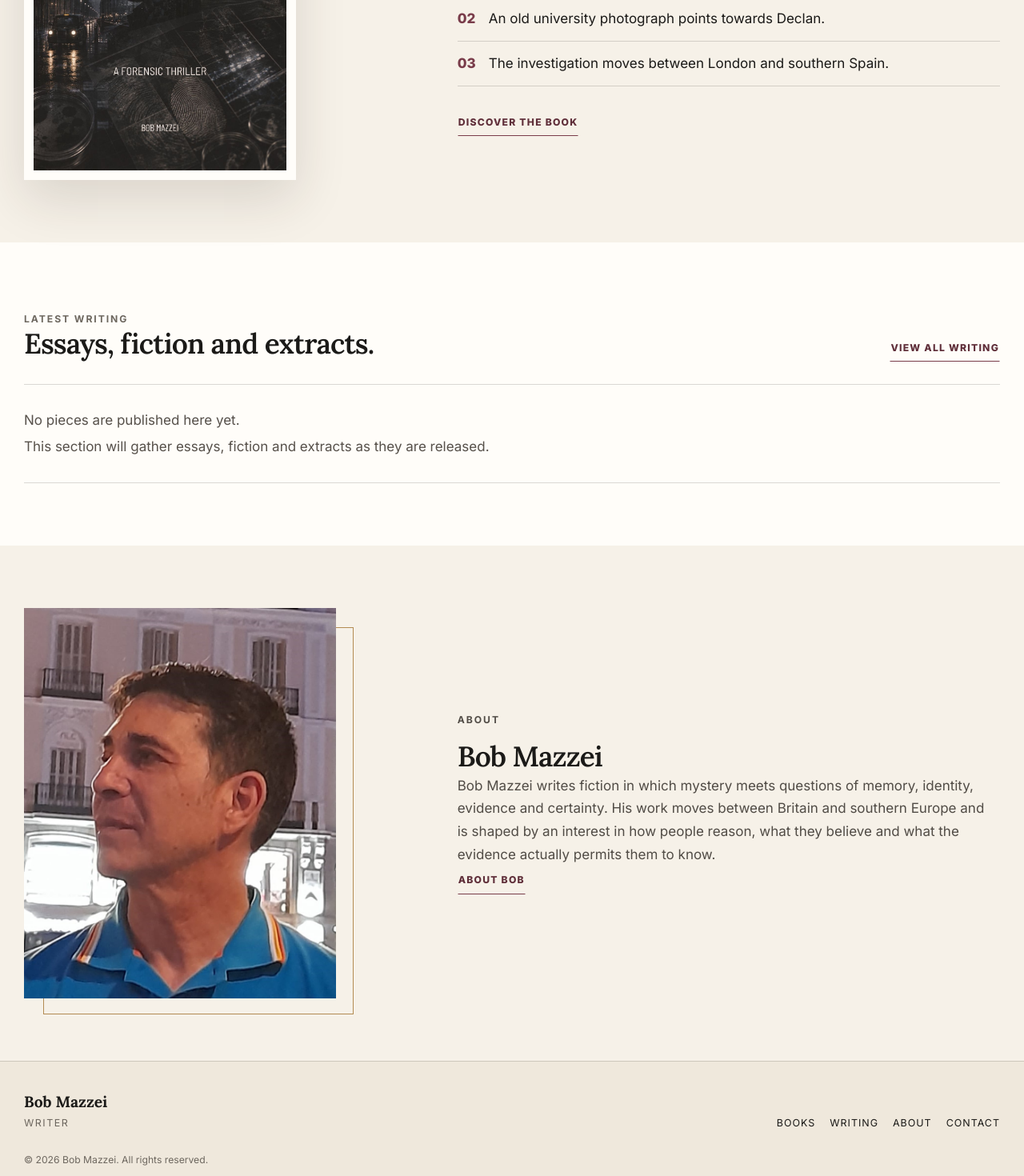
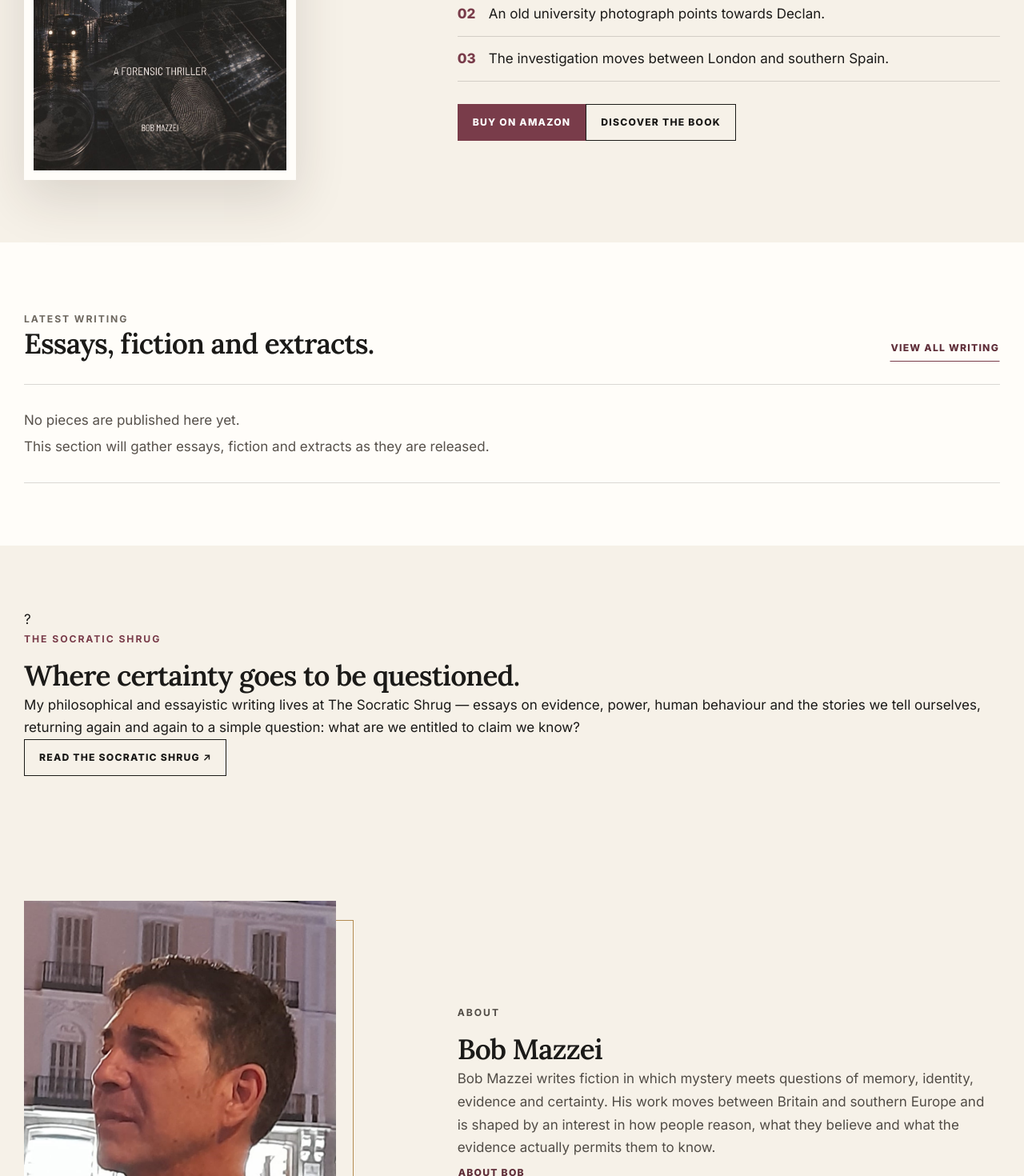
Before and after one commit to hubsienda/bobuk, a Next.js app: page / in a window 1280 px wide. Shown: the part 1360-2830 px from the top of the page at 80% size. Built offline with nearby package versions, Linux system fonts and the light colour scheme.

Commit message:
Add Amazon and Socratic Shrug homepage sections

```diff
--- a/src/app/page.tsx
+++ b/src/app/page.tsx
@@ -3,6 +3,7 @@ import { BookCover } from '@/components/BookCover'
 import { ButtonLink } from '@/components/ButtonLink'
 import { WritingList } from '@/components/WritingList'
 import { declan } from '@/data/books'
+import { site } from '@/data/site'
 import { getAllWriting } from '@/lib/writing'
 
 export default async function HomePage() {
@@ -50,7 +51,10 @@ export default async function HomePage() {
               <div className="feature-point"><span>02</span><span>An old university photograph points towards Declan.</span></div>
               <div className="feature-point"><span>03</span><span>The investigation moves between London and southern Spain.</span></div>
             </div>
-            <ButtonLink href="/books/declans-lost-race/" variant="text">Discover the book</ButtonLink>
+            <div className="action-group">
+              {declan.amazonUrl && <ButtonLink href={declan.amazonUrl}>Buy on Amazon</ButtonLink>}
+              <ButtonLink href="/books/declans-lost-race/" variant="secondary">Discover the book</ButtonLink>
+            </div>
           </div>
         </div>
       </section>
@@ -65,6 +69,22 @@ export default async function HomePage() {
             <ButtonLink href="/writing/" variant="text">View all writing</ButtonLink>
           </div>
           <WritingList items={latestWriting} />
+        </div>
+      </section>
+
+      <section className="section socratic-section">
+        <div className="shell socratic-grid">
+          <div className="socratic-marker" aria-hidden="true">?</div>
+          <div className="socratic-copy">
+            <p className="eyebrow">The Socratic Shrug</p>
+            <h2>{site.socraticShrug.tagline}</h2>
+            <p>
+              My philosophical and essayistic writing lives at The Socratic Shrug — essays on evidence, power, human behaviour and the stories we tell ourselves, returning again and again to a simple question: what are we entitled to claim we know?
+            </p>
+            <div className="action-group">
+              <ButtonLink href={site.socraticShrug.url} variant="secondary">Read The Socratic Shrug ↗</ButtonLink>
+            </div>
+          </div>
         </div>
       </section>
 
@@ -86,7 +106,9 @@ export default async function HomePage() {
             <p>
               Bob Mazzei writes fiction in which mystery meets questions of memory, identity, evidence and certainty. His work moves between Britain and southern Europe and is shaped by an interest in how people reason, what they believe and what the evidence actually permits them to know.
             </p>
-            <ButtonLink href="/about/" variant="text">About Bob</ButtonLink>
+            <div className="action-group">
+              <ButtonLink href="/about/" variant="text">About Bob</ButtonLink>
+            </div>
           </div>
         </div>
       </section>
```
